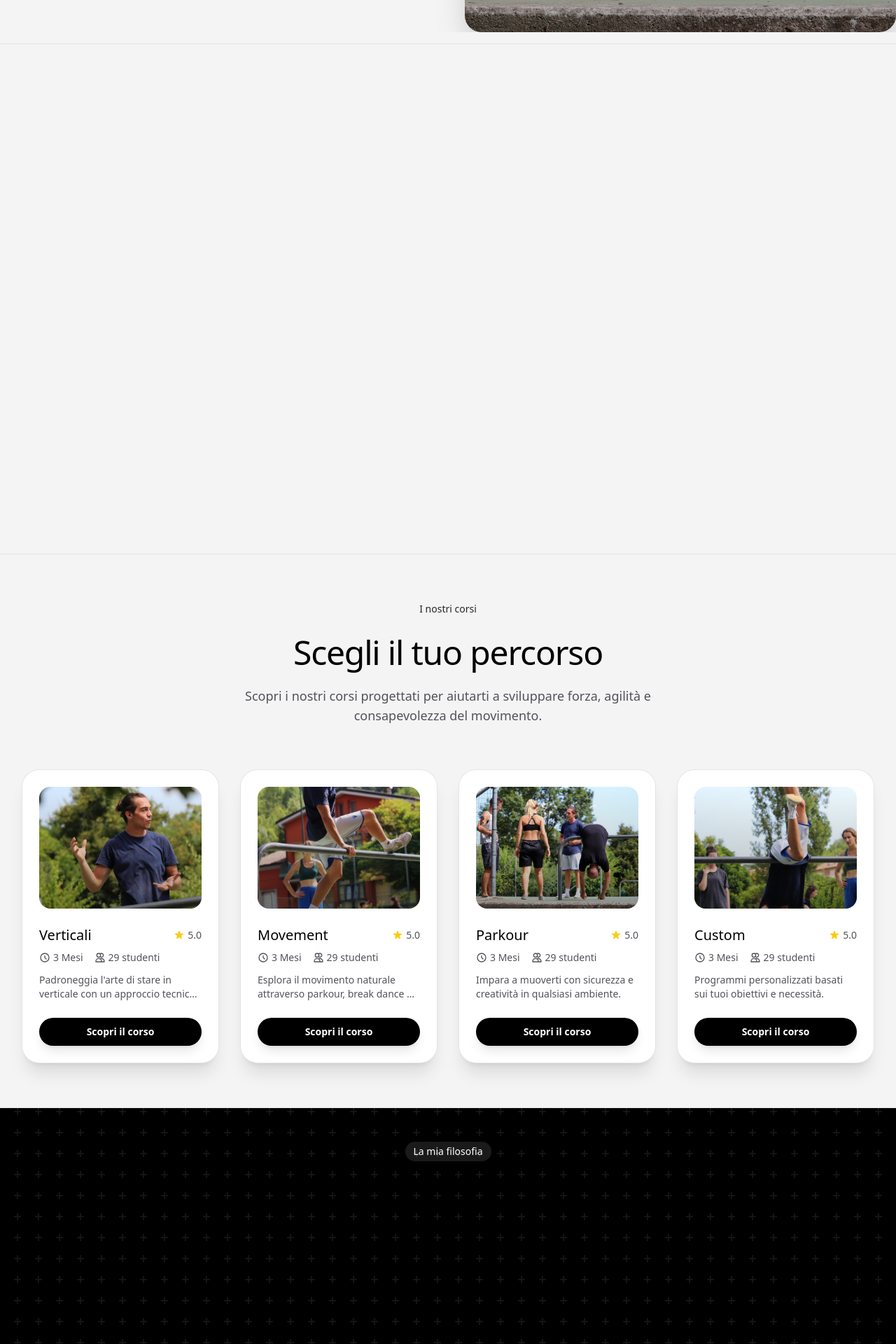
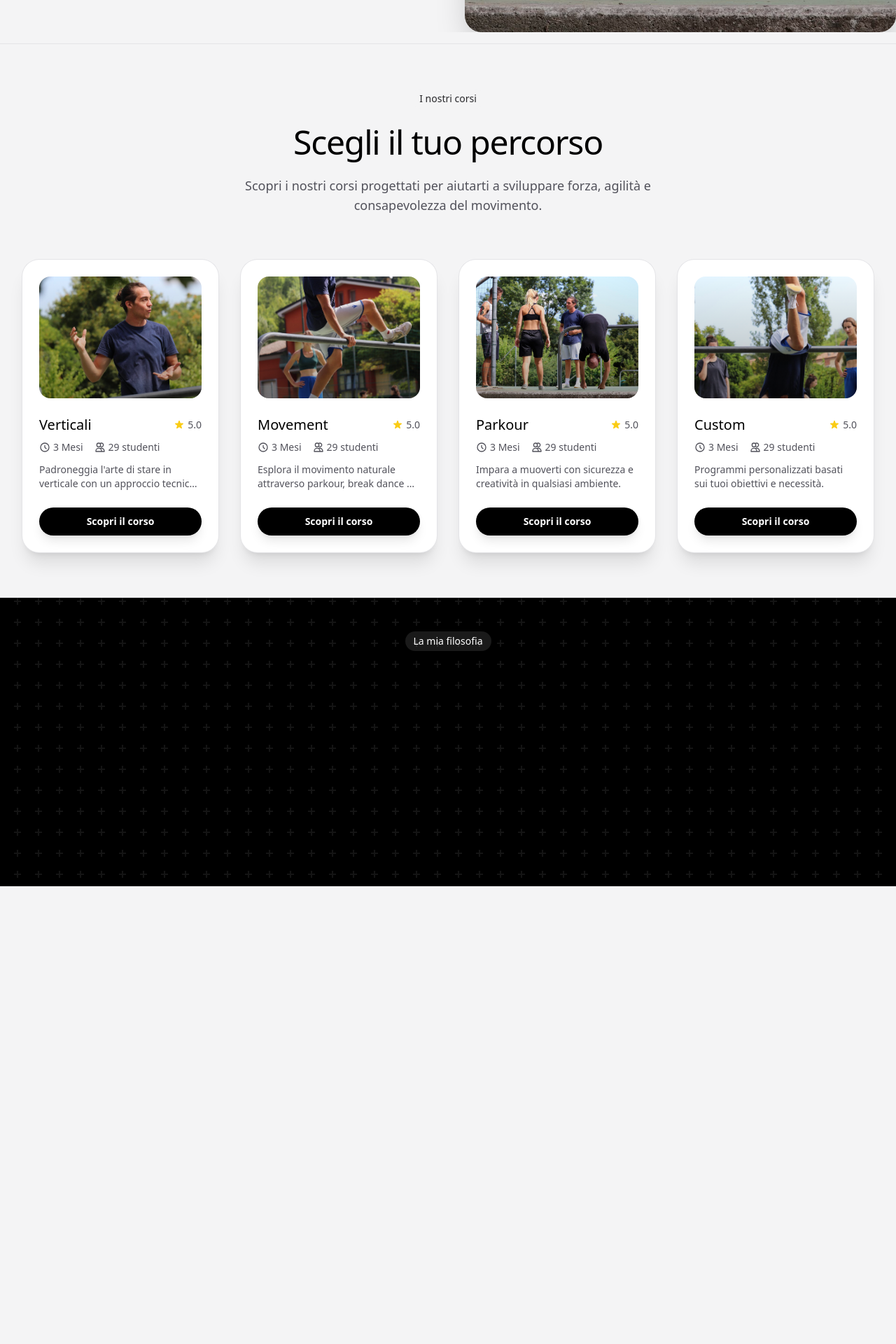
Before and after one commit to giacomo-folli/bernini-site, a SvelteKit app: page /home in a window 1280 px wide. Shown: the part 794-2714 px from the top of the page at 70% size. Built offline with nearby package versions, Linux system fonts and the light colour scheme; no server answers; a web font is replaced by a local one.

Commit message:
style: improve homepage ui style

```diff
--- a/src/routes/home/+page.svelte
+++ b/src/routes/home/+page.svelte
@@ -33,10 +33,6 @@
 
 	<div class="border-t border-zinc-200" />
 
-	<ChiSono />
-
-	<div class="border-t border-zinc-200" />
-
 	<CourseSlider />
 
 	<div class="border-t border-zinc-200" />
@@ -47,7 +43,7 @@
 
 	<div class="border-t border-zinc-200" />
 
-	<Testimonials />
+	<ChiSono />
 
 	<div class="border-t border-zinc-200" />
 
@@ -55,6 +51,10 @@
 
 	<div class="border-t border-zinc-200" />
 
+	<Testimonials />
+
+	<div class="border-t border-zinc-200" />
+
 	<div class="py-16">
 		<Cta />
 	</div>
```
Lines whose indentation alone changed are shown as unchanged.
